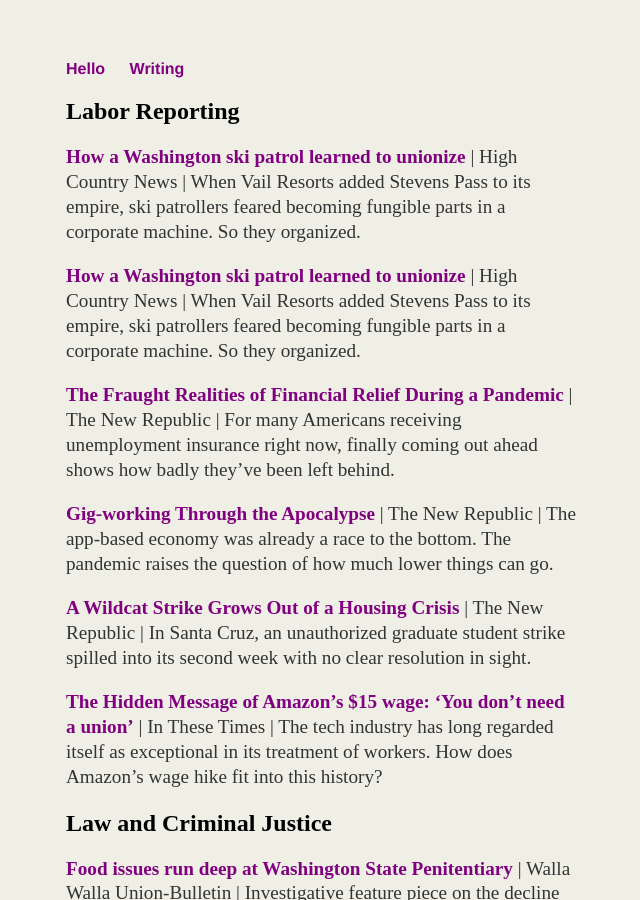
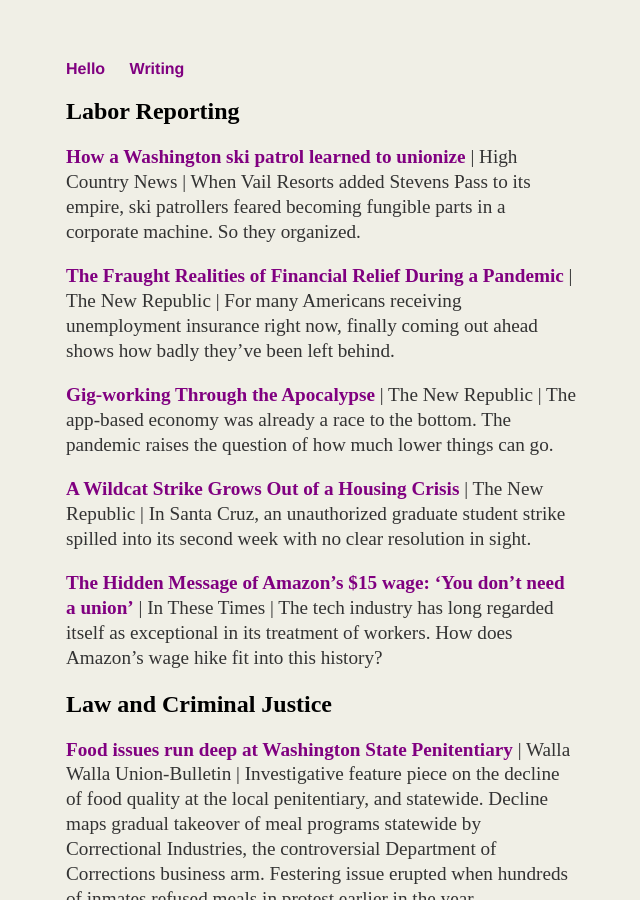
Before and after one commit to aonschwartz/aonschwartz.github.io, a Jekyll site: the page built from about/index.md, in a window 1280 px wide and 900 px high. Shown: the whole window, without its empty margins (318-958 px from the left). Built offline with Jekyll 4.4.1, drawn with Linux system fonts in a browser that asks for light colours.

Commit message:
Update index.md

```diff
--- a/about/index.md
+++ b/about/index.md
@@ -4,8 +4,6 @@
 layout: default
 ---
 ## Labor Reporting
-
-**[How a Washington ski patrol learned to unionize](https://www.hcn.org/issues/52.7/north-labor-how-a-washington-ski-patrol-learned-to-unionize)** \| High Country News \| When Vail Resorts added Stevens Pass to its empire, ski patrollers feared becoming fungible parts in a corporate machine. So they organized.
 
 **[How a Washington ski patrol learned to unionize](https://www.hcn.org/issues/52.7/north-labor-how-a-washington-ski-patrol-learned-to-unionize)** \| High Country News \| When Vail Resorts added Stevens Pass to its empire, ski patrollers feared becoming fungible parts in a corporate machine. So they organized.
 
```
